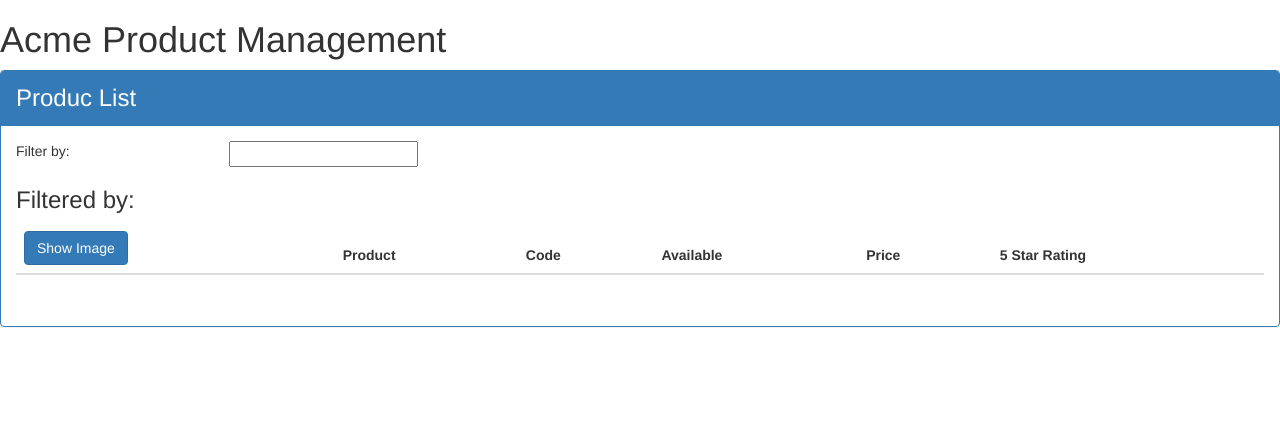
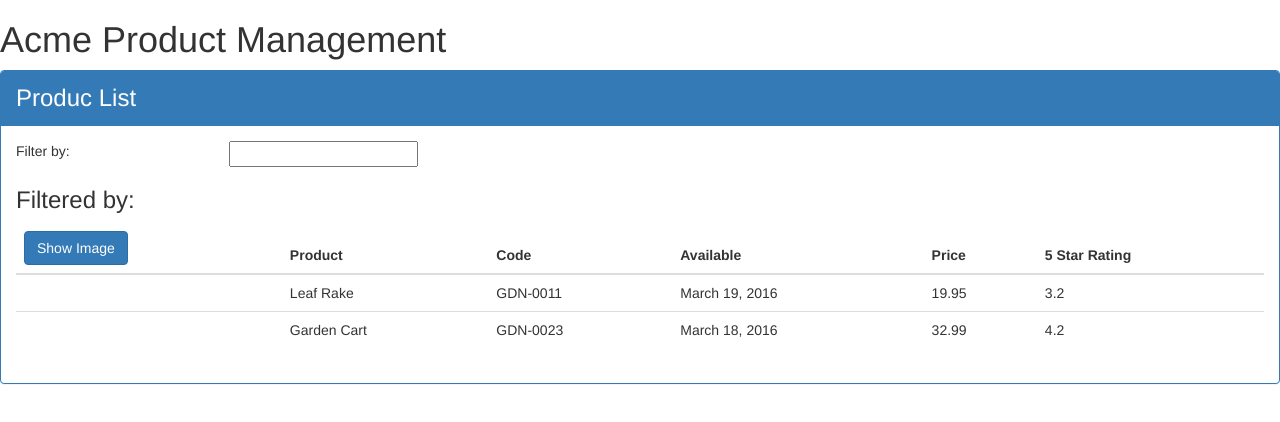
Before and after one commit to ssrikanthbhat/angular-sample, an Angular app in the folder APM-Start/: page / in a window 1280 px wide. Shown: the top 422 px of the page. Built offline with nearby package versions, Linux system fonts and the light colour scheme.

Commit message:
adding logic with directive ngFor

```diff
--- a/APM-Start/src/app/products/product-list.component.html
+++ b/APM-Start/src/app/products/product-list.component.html
@@ -31,9 +31,13 @@
                     </tr>
                 </thead>
                 <tbody>
-                    <tr>
+                    <tr *ngFor='let product of products'>
                         <td></td>
-                        <td></td>
+                        <td>{{product.productName}}</td>
+                        <td>{{product.productCode}}</td>
+                        <td>{{product.releaseDate}}</td>
+                        <td>{{product.price}}</td>
+                        <td>{{product.starRating}}</td>
                     </tr>
                 </tbody>
             </table>
```
